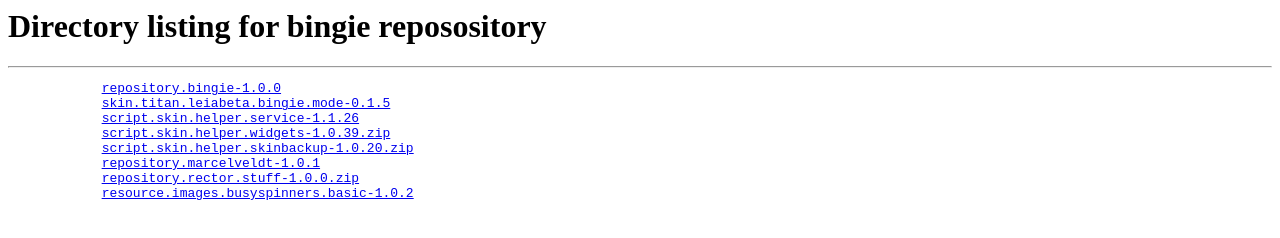
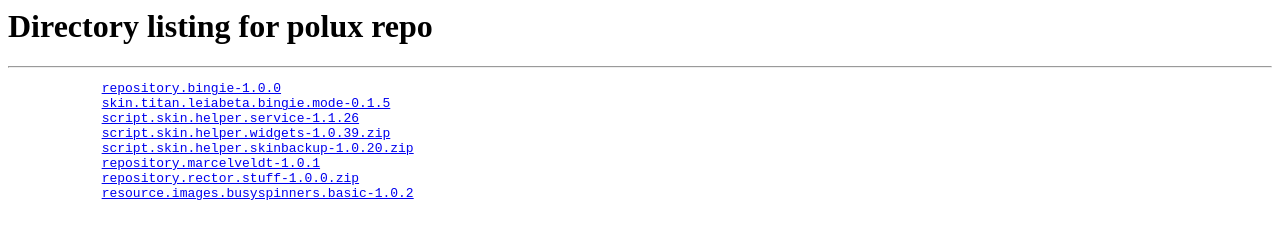
Before and after one commit to staycanuca/polux.github.io, a plain HTML site: page index.html in a window 1280 px wide. Drawn offline with Linux system fonts and the light colour scheme.

Commit message:
Update index.html

```diff
--- a/index.html
+++ b/index.html
@@ -1,6 +1,6 @@
 <html>
     <body>
-        <h1>Directory listing for bingie reposository</h1>
+        <h1>Directory listing for polux repo</h1>
         <hr/>
         <pre>
             <a href="./repository.bingie/repository.bingie-1.0.0.zip">repository.bingie-1.0.0</a>
```
